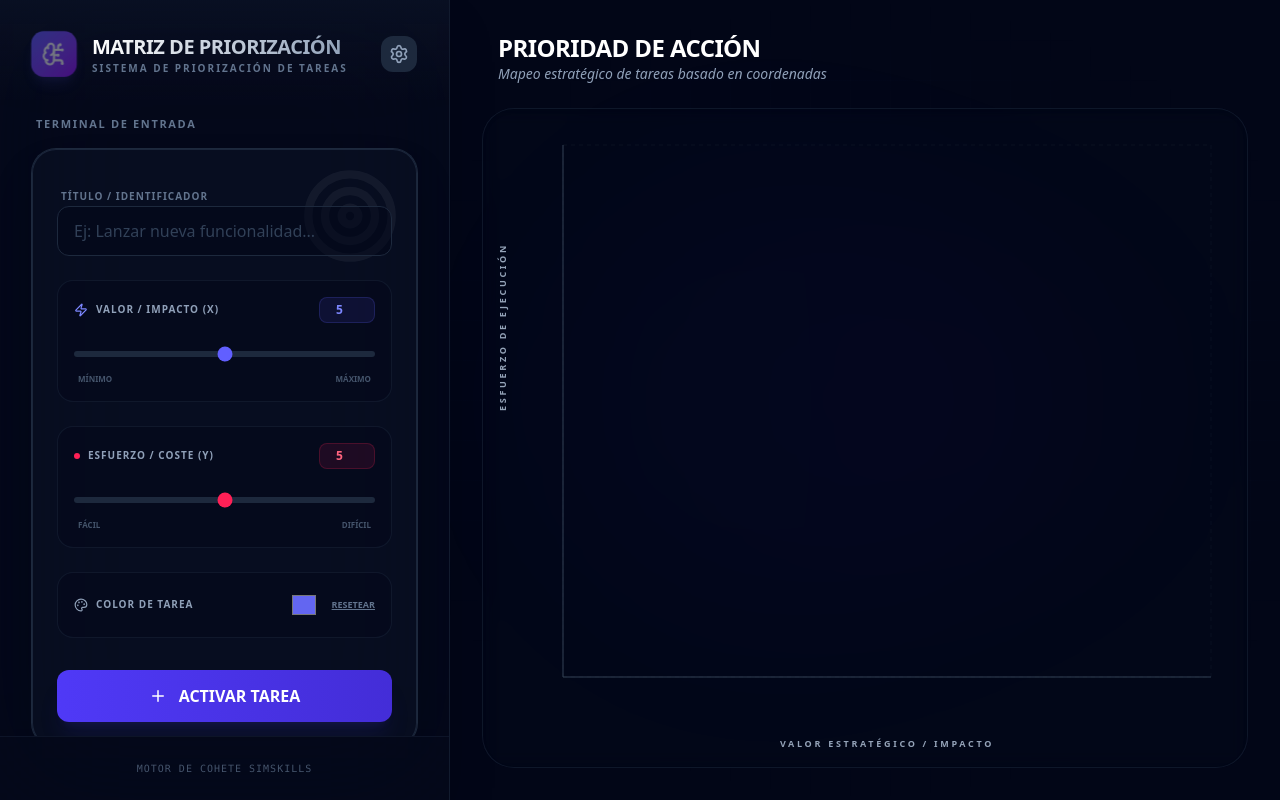
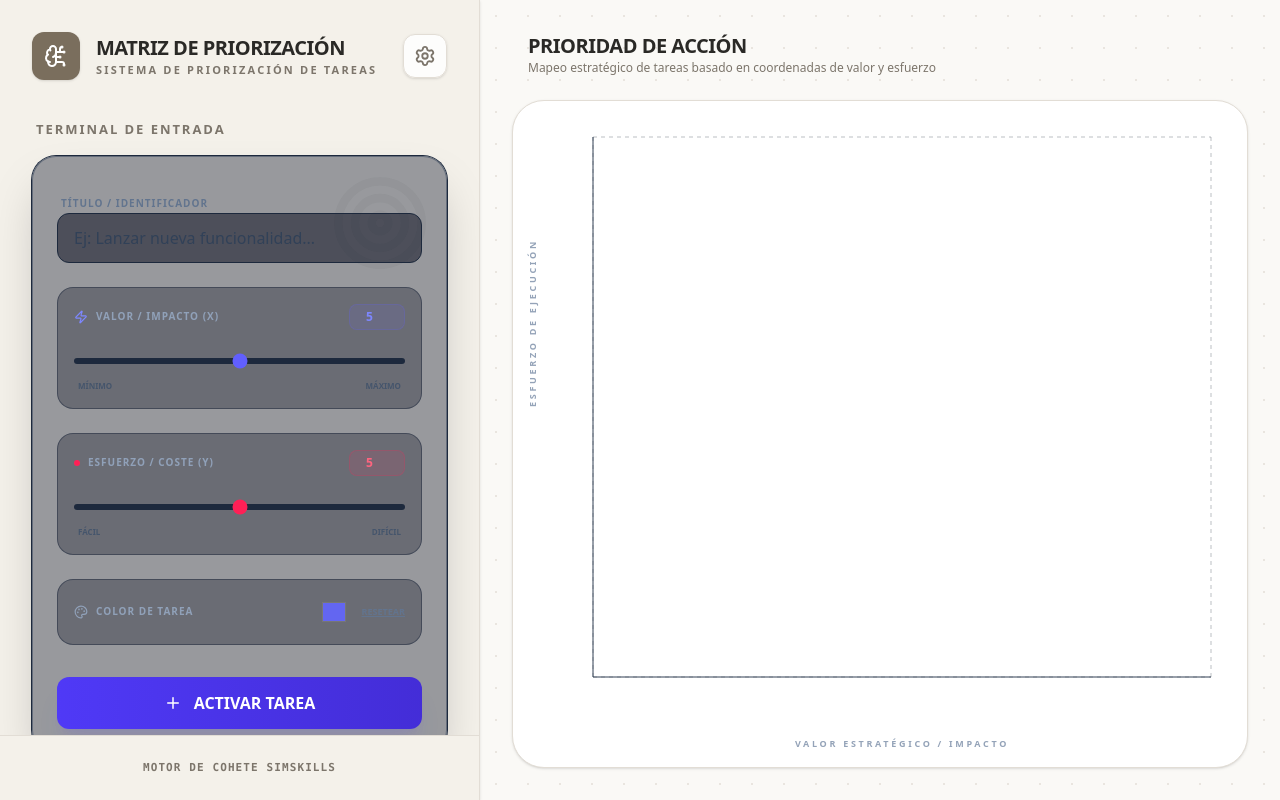
Before and after one commit to Santiagokuru/Matriz-valor, a React (Vite) app: page / in a window 1280 px wide. Built offline with nearby package versions, Linux system fonts and the light colour scheme.

Commit message:
Refactor App layout and styling for better UI

```diff
--- a/src/App.tsx
+++ b/src/App.tsx
@@ -53,27 +53,27 @@ const App: React.FC = () => {
   };
 
   return (
-    <div className="flex h-screen w-full bg-[#020617] text-slate-100 overflow-hidden font-sans selection:bg-indigo-500/30">
+    <div className="flex h-screen w-full bg-[#FAF9F6] text-[#2A2926] overflow-hidden font-sans selection:bg-[#7A6E5D]/20">
       {/* Panel Lateral Izquierdo */}
-      <aside className="w-[450px] shrink-0 border-r border-slate-800/60 bg-slate-900/20 backdrop-blur-3xl flex flex-col z-10 shadow-2xl">
-        <header className="p-8 pb-6 flex justify-between items-center bg-gradient-to-b from-slate-900/50 to-transparent">
+      <aside className="w-[480px] shrink-0 border-r border-[#E2DDD5] bg-[#F4F1EA] flex flex-col z-10 shadow-sm">
+        <header className="p-8 pb-6 flex justify-between items-center bg-[#F4F1EA]">
           <div className="flex items-center gap-4">
-            <div className="p-2.5 bg-gradient-to-br from-indigo-500 to-purple-600 rounded-xl shadow-lg shadow-indigo-500/20 animate-pulse-slow">
+            <div className="p-3 bg-[#7A6E5D] rounded-xl shadow-sm">
               <BrainCircuit size={24} className="text-white" />
             </div>
             <div>
-              <h1 className="text-xl font-black tracking-tight text-transparent bg-clip-text bg-gradient-to-r from-white to-slate-400 uppercase">
+              <h1 className="text-xl font-black tracking-tight text-[#2A2926] uppercase">
                 MATRIZ DE PRIORIZACIÓN
               </h1>
-              <p className="text-[10px] text-slate-500 font-bold tracking-[0.2em] uppercase">Sistema de Priorización DE tareas</p>
+              <p className="text-[11px] text-[#7C756B] font-bold tracking-[0.2em] uppercase">Sistema de Priorización de tareas</p>
             </div>
           </div>
           <button
             onClick={() => setShowSettings(!showSettings)}
-            className={`p-2 rounded-xl transition-all duration-300 ${showSettings ? 'bg-indigo-500 text-white rotate-90' : 'bg-slate-800 text-slate-400 hover:text-white hover:bg-slate-700'}`}
+            className={`p-2.5 rounded-xl transition-all duration-300 border ${showSettings ? 'bg-[#7A6E5D] border-[#7A6E5D] text-white rotate-90' : 'bg-white/85 border-[#E2DDD5] text-[#7C756B] hover:text-[#2A2926] hover:bg-white shadow-sm'}`}
             title="Configuración"
           >
-            <SettingsIcon size={20} />
+            <SettingsIcon size={22} />
           </button>
         </header>
 
@@ -86,11 +86,11 @@ const App: React.FC = () => {
             <div className="animate-in fade-in slide-in-from-bottom-4 duration-500 space-y-10">
               <section className="space-y-4">
                 <div className="flex items-center justify-between px-1">
-                  <h2 className="text-[11px] font-black uppercase tracking-[0.15em] text-slate-500">
+                  <h2 className="text-[13px] font-black uppercase tracking-[0.15em] text-[#7C756B]">
                     {editingTask ? "Modificación" : "Terminal de Entrada"}
                   </h2>
                   {editingTask && (
-                    <span className="text-[10px] bg-indigo-500/10 text-indigo-400 px-2 py-0.5 rounded-full font-bold uppercase">Modo: Edición</span>
+                    <span className="text-[11px] bg-[#7A6E5D]/10 text-[#7A6E5D] px-2 py-0.5 rounded-full font-bold uppercase">Modo: Edición</span>
                   )}
                 </div>
                 <TaskForm
@@ -102,10 +102,10 @@ const App: React.FC = () => {
 
               <section className="space-y-4">
                 <div className="flex items-center justify-between px-1">
-                  <h2 className="text-[11px] font-black uppercase tracking-[0.15em] text-slate-500">
+                  <h2 className="text-[13px] font-black uppercase tracking-[0.15em] text-[#7C756B]">
                     Inventario
                   </h2>
-                  <span className="text-[10px] bg-slate-800 text-slate-400 px-2.5 py-1 rounded-full font-bold">
+                  <span className="text-[11px] bg-white border border-[#E2DDD5] text-[#7C756B] px-2.5 py-1 rounded-full font-bold">
                     {tasks.length} {tasks.length === 1 ? 'TAREA' : 'TAREAS'}
                   </span>
                 </div>
@@ -119,29 +119,24 @@ const App: React.FC = () => {
           )}
         </div>
 
-        <footer className="p-6 border-t border-slate-800/40 text-center">
-          <p className="text-[10px] text-slate-600 font-medium font-mono uppercase tracking-widest">Motor de Cohete SimSkills</p>
+        <footer className="p-6 border-t border-[#E2DDD5] text-center bg-[#F4F1EA]">
+          <p className="text-[11px] text-[#7C756B] font-semibold font-mono uppercase tracking-widest">Motor de Cohete SimSkills</p>
         </footer>
       </aside>
 
       {/* Contenido Principal / Visualización */}
-      <main className="flex-1 relative overflow-hidden bg-[#020617]">
-        {/* Fondo de Cuadrícula Decorativo */}
-        <div className="absolute inset-0 bg-[linear-gradient(to_right,#1e293b11_1px,transparent_1px),linear-gradient(to_bottom,#1e293b11_1px,transparent_1px)] bg-[size:40px_40px] [mask-image:radial-gradient(ellipse_60%_50%_at_50%_50%,#000_70%,transparent_100%)]"></div>
-
-        <div className="absolute inset-0 z-0 flex items-center justify-center opacity-30 blur-[100px]">
-          <div className="w-[500px] h-[500px] bg-indigo-600/20 rounded-full animate-pulse-slow"></div>
-          <div className="w-[400px] h-[400px] bg-purple-600/10 rounded-full animate-pulse-slow ml-[-200px]"></div>
-        </div>
+      <main className="flex-1 relative overflow-hidden bg-[#FAF9F6]">
+        {/* Fondo de Cuadrícula Dotted Decorativo */}
+        <div className="absolute inset-0 bg-[radial-gradient(#E2DDD5_1.2px,transparent_1.2px)] bg-[size:32px_32px] opacity-70"></div>
 
         <div className="relative z-10 w-full h-full flex flex-col p-8">
           <header className="flex justify-between items-end mb-6 px-4">
             <div>
-              <h2 className="text-2xl font-black text-white tracking-tight">PRIORIDAD DE ACCIÓN</h2>
-              <p className="text-sm text-slate-400 font-medium italic">Mapeo estratégico de tareas basado en coordenadas</p>
+              <h2 className="text-xl font-black text-[#2A2926] tracking-tight uppercase">Prioridad de Acción</h2>
+              <p className="text-xs text-[#7C756B] font-medium">Mapeo estratégico de tareas basado en coordenadas de valor y esfuerzo</p>
             </div>
           </header>
-          <div className="flex-1 bg-slate-900/10 backdrop-blur-sm border border-slate-800/50 rounded-[2rem] overflow-hidden shadow-inner">
+          <div className="flex-1 bg-white border border-[#E2DDD5] rounded-[2rem] overflow-hidden shadow-sm">
             <MatrixChart tasks={tasks} themes={themes} />
           </div>
         </div>
```
